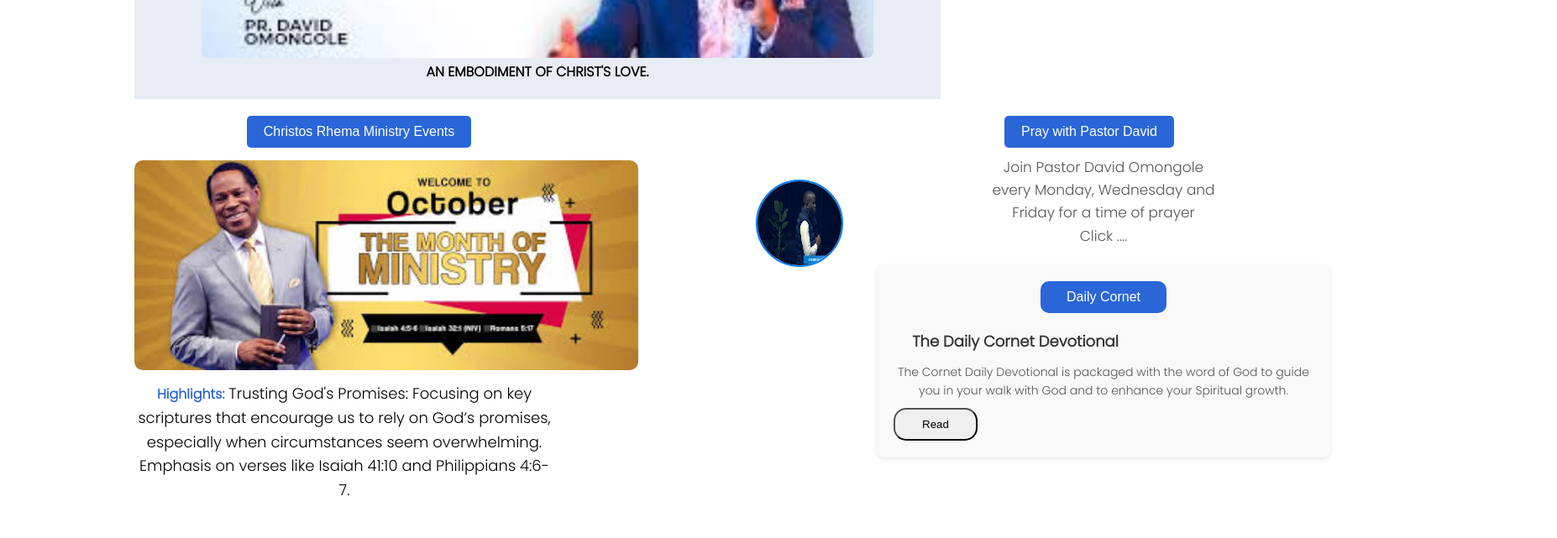
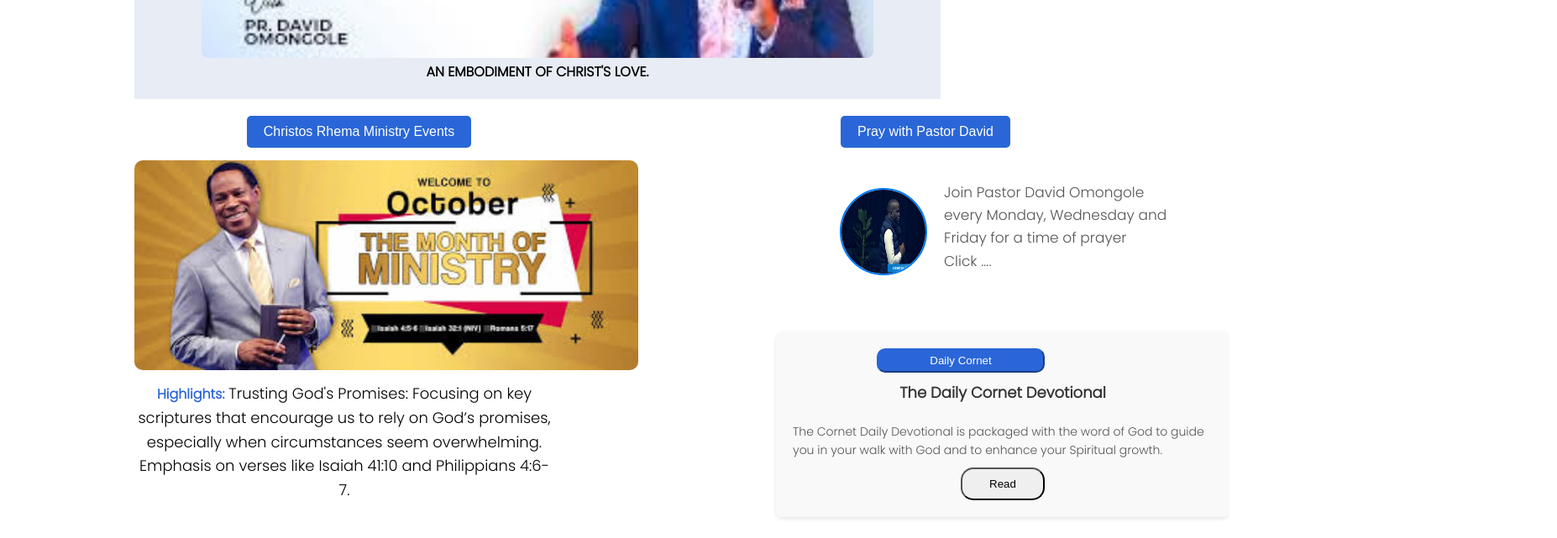
Before and after one commit to ALOYO-BRENDA-OJERA/CRC-PROJECT, a React (Create React App) app: page / in a window 1280 px wide. Shown: the part 485-1126 px from the top of the page at 84% size, 1854 px wide, since content can reach past the window. Built offline with nearby package versions, Linux system fonts and the light colour scheme; a web font is replaced by a local one.

Commit message:
events section

```diff
--- a/src/pages/home.js
+++ b/src/pages/home.js
@@ -104,8 +104,9 @@
             <p>every Monday, Wednesday and</p>
             <p>Friday for a time of prayer</p>
             <p>Click ....</p>
+
               {/* Cornet Section */}
-              <div className="cornet">
+              <div className="cornet-section">
                 <button className="cornet-button">Daily Cornet</button>
                 <h6>The Daily Cornet Devotional</h6>
                 <p>The Cornet Daily Devotional is packaged with the word of God
--- a/src/styles/home.css
+++ b/src/styles/home.css
@@ -126,12 +126,13 @@
 
 .button-container {
     display: flex;
-    align-items: center; /* Center items vertically */
+
     justify-content: space-between; /* Space between buttons */
     margin-top: 20px; /* Space above container */
     height: 900px; /* Height of container */
     background-color: white; /* Optional background */
     gap: 50px; /* Space between buttons */
+    align-items: flex-start; /* Align items at the start */
 }
 .left-button {
     padding: 10px 20px;
@@ -226,16 +227,15 @@
 .pastor-section {
     display: flex; /* Align items in a row */
     align-items: center; /* Center items vertically */
-    justify-content: center; /* Center items horizontally */
-    margin-top: 10px; /* Optional: Space above the section */
-    margin-right: 250px;
+    justify-content: flex-start; /* Align items to the start */
+    margin-top: 0; /* Optional: Space above the section */
 }
 
 .rounded-image {
     border-radius: 50%; /* Make the image circular */
     width: 100px; /* Set the width of the image */
     height: 100px; /* Set the height of the image */
-    margin-right: 20px; /* Space between the image and text */
+    margin-left: 100px; /* Remove space between the image and text */
     border: 2px solid #007bff; /* Border color */
 }
 
@@ -243,60 +243,78 @@
     font-size: 16px; /* Font size for the text */
     color: black; /* Text color */
     line-height: 1.6; /* Line height for better readability */
-    text-align: center; /* Center text within the text container */
+    text-align: left; /* Align text to the left */
     max-height: 10em;
+    margin-left: 20px; /* Optional: Add a small margin to the left of the text */
+    margin-top: 40px;
 }
 
 .pastor-text p {
     margin: 0; /* Remove default margin for paragraphs */
-    font-size: 17px;
+    font-size: 17px; /* Font size for the paragraph */
 }
 
-
 /* CORNET SECTION */
-.cornet {
-    margin: 20px; /* Add margin around the entire section */
+.cornet-section {
+    margin: 0; /* Remove margin around the entire section */
     padding: 20px; /* Add padding inside the section */
     background-color: #f9f9f9; /* Light background color for the section */
     border-radius: 8px; /* Rounded corners */
     box-shadow: 0 2px 5px rgba(0, 0, 0, 0.1); /* Subtle shadow for depth */
-    width: 500px;
+    width: 500px; /* Set width for the box */
+    margin-top: 70px; /* Space above the section */
+
+
 }
 
-.cornet-button {
-    background-color: #2A66D7; /* Button background color */
-    color: white; /* Button text color */
-    border: none; /* Remove default border */
-    border-radius: 10px; /* Rounded corners for the button */
-    font-size: 16px; /* Button font size */
-    padding: 10px; /* Padding inside the button */
-    width: 150px; /* Fixed width for the button */
-    cursor: pointer; /* Change cursor to pointer on hover */
-    transition: background-color 0.3s ease; /* Smooth transition for hover effect */
-    margin-bottom: 10px; /* Space below the button */
+.cornet-section {
+    display: flex; /* Enable Flexbox */
+    flex-direction: column; /* Align items in a column */
+    align-items: center; /* Center items horizontally */
+    justify-content: center; /* Center items vertically */
+    padding: 20px; /* Add padding inside the section */
+    background-color: #f9f9f9; /* Light background color for the section */
+    border-radius: 8px; /* Rounded corners */
+    box-shadow: 0 2px 5px rgba(0, 0, 0, 0.1); /* Subtle shadow for depth */
+    width: 500px; /* Set width for the box */
+    margin-top: 70px; /* Space above the section */
+    margin-left: -200px; /* Adjust this value to push it further left */
+}
+
+
+.cornet-button{
+    background-color:#2A66D7;
+    border-color:#2A66D7;
+    color: white;
+    padding: 5px;
+    border-radius: 10px;
+    margin-right: 100px;
+    width: 200px;
+    outline: none; /* Remove the focus outline */
 }
 
 .cornet-button:hover {
     background-color: #0056b3; /* Darker shade on hover */
 }
 
-.cornet h6 {
+.cornet-section h6 {
     margin: 10px 0; /* Margin above and below the heading */
     font-size: 18px; /* Font size for the heading */
     color: #333; /* Dark color for the heading */
-    margin-right: 210px;
+    margin-right: 0; /* Remove right margin */
 }
 
-.cornet p {
+.cornet-section p {
     margin: 10px 0; /* Margin above and below the paragraph */
     font-size: 14px; /* Font size for the paragraph */
     color: #555; /* Slightly lighter color for the paragraph text */
     line-height: 1.6; /* Line height for better readability */
 }
-.read-button{
+
+.read-button {
     border-color: black;
     padding: 10px;
     border-radius: 15px;
     width: 100px;
-    margin-right: 400px;
+    margin-right: 0; /* Remove right margin */
 }
```
Lines whose indentation alone changed are shown as unchanged.
